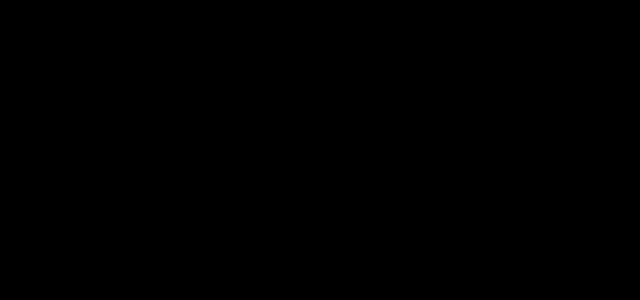
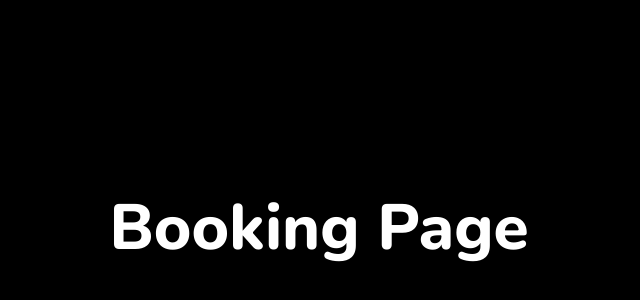
Before and after one commit to Pbhacks/hotel-management, a React (Create React App) app: page /BookingPage in a window 1280 px wide. Before the commit this address had no page. Shown: the part 152-452 px from the top of the page, without its empty margins (321-961 px from the left). Built offline with nearby package versions, Linux system fonts and the light colour scheme.

Commit message:
booking page button added

```diff
--- a/src/App.js
+++ b/src/App.js
@@ -14,7 +14,7 @@ import Navbar from './Components/Menu/Navbar';
 import LoginForm from './Components/Login/LoginForm';
 import ProfileSettings from './Components/ProfileSettings/ProfileSettings';
 import Gallery from './Components/Menu/Gallery';
-
+import BookingPage from './Components/BookingForm/BookingPage';
 
 
 function App() {
@@ -27,6 +27,7 @@ function App() {
           <Route path="/ServicePage" element={<ServicePage />} />
           <Route path="/Login" element={<LoginForm />} />
           <Route path="/ProfileSettings" element={<ProfileSettings />} />
+          <Route path='/BookingPage' element={<BookingPage />} />
           <Route path="/" element={
             <>
               <Header />
--- a/src/Components/BookingForm/BookingForm.js
+++ b/src/Components/BookingForm/BookingForm.js
@@ -2,6 +2,8 @@ import React, { useState } from 'react';
 import DatePicker from 'react-datepicker';
 import 'react-datepicker/dist/react-datepicker.css'; // Import the CSS file
 import './BookingForm.css';
+import { NavLink } from 'react-router-dom';
+import BookingPage from './BookingPage';
 
 const BookingForm = () => {
   const [checkInDate, setCheckInDate] = useState(null);
@@ -59,8 +61,12 @@ const BookingForm = () => {
         </div>
         <div className="input__group input__btn">
           <button className="btn" id="apk">CHECK OUT</button>
+          <button className="btn" id="apk"><NavLink to={"/BookingPage"} >CONTINUE</NavLink></button>
         </div>
       </form>
+
+
+
     </section>
   );
 }
--- /dev/null
+++ b/src/Components/BookingForm/BookingPage.css
@@ -0,0 +1,7 @@
+.booking-page {
+    display: flex;
+    justify-content: center;
+    align-items: center;
+    height: 100vh;
+    font-size: 2em;
+}
--- /dev/null
+++ b/src/Components/BookingForm/BookingPage.jsx
@@ -0,0 +1,12 @@
+import React from 'react';
+import './BookingPage.css';
+
+const BookingPage = () => {
+    return (
+        <div className="booking-page">
+            <h1>Booking Page</h1>
+        </div>
+    );
+};
+
+export default BookingPage;
```
